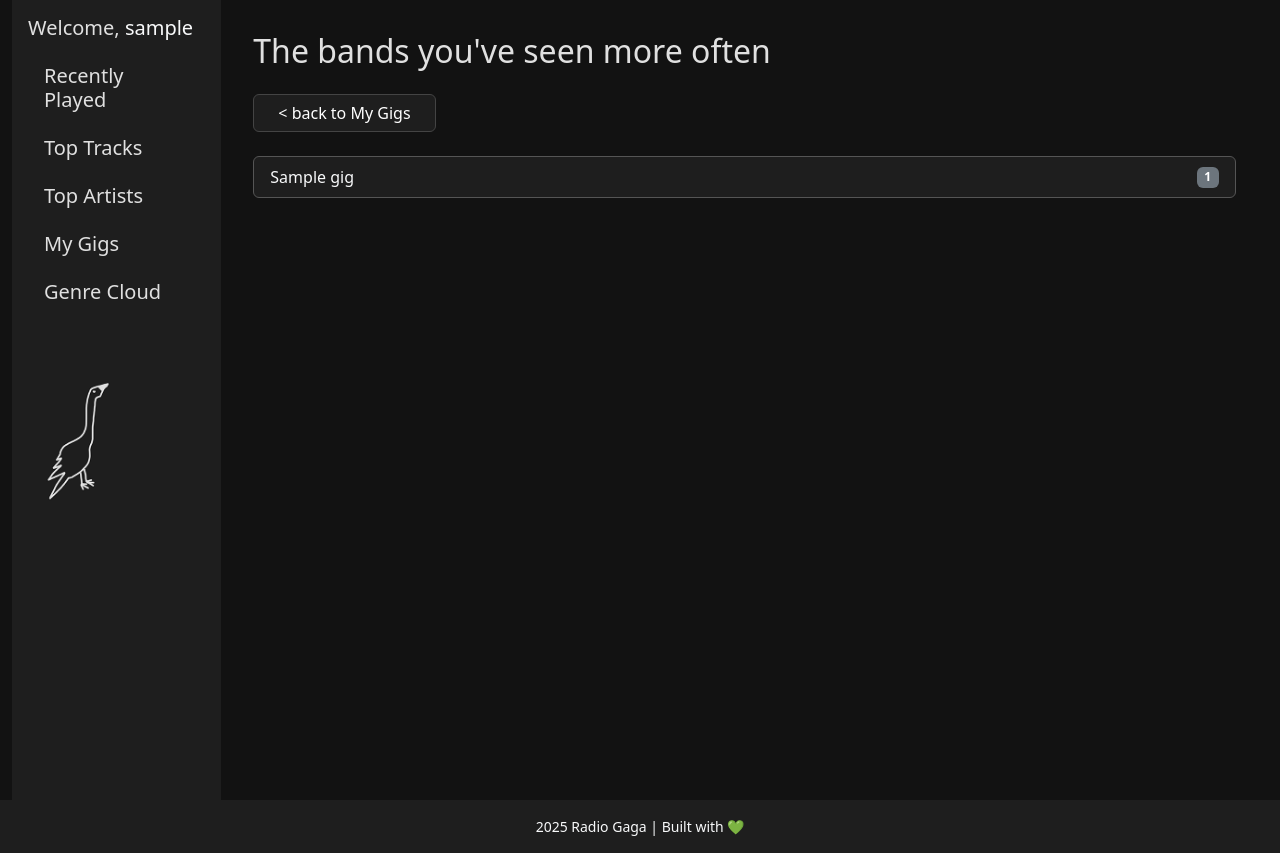
After one commit to Alex-desmod/spotify_app, a Django app: page /my-gigs/most-seen/ in a window 1280 px wide. The commit adds this page. Run offline with Django 5.2, Linux system fonts and the light colour scheme; a user stored in the database is signed in; tables that the repository leaves empty hold one stand-in row (values such as "Sample post").

Commit message:
Most seen added

```diff
--- /dev/null
+++ b/spostats/stats/templates/stats/most_seen.html
@@ -0,0 +1,24 @@
+{% extends "stats/base.html" %}
+{% block title %}The Most Seen Artists{% endblock %}
+
+{% block content %}
+<h2 class="mb-4">The bands you've seen more often</h2>
+
+<!-- Back button -->
+<a href="{% url 'my_gigs' %}" class="btn btn-custom mb-4 d-inline-flex align-items-center">
+    < back to My Gigs
+</a>
+
+{% if top_seen %}
+    <ul class="list-group">
+        {% for artist in top_seen %}
+            <li class="list-group-item bg-dark text-light d-flex justify-content-between align-items-center">
+                <span>{{ artist.artist_name }}</span>
+                <span class="badge bg-secondary">{{ artist.count }}</span>
+            </li>
+        {% endfor %}
+    </ul>
+{% else %}
+    <p>No artists found.</p>
+{% endif %}
+{% endblock %}
--- a/spostats/stats/urls.py
+++ b/spostats/stats/urls.py
@@ -3,13 +3,14 @@ from . import views
 
 urlpatterns = [
     path("", views.dashboard, name="dashboard"),
-    path('setup-connection/', views.spotify_setup, name='spotify_setup'),
+    path("setup-connection/", views.spotify_setup, name='spotify_setup'),
     path("top-tracks/", views.top_tracks, name="top_tracks"),
     path("top-artists/", views.top_artists, name="top_artists"),
     path("my-gigs/", views.my_gigs, name="my_gigs"),
     path("my-gigs/import-setlistfm/", views.import_setlistfm, name="import_setlistfm"),
     path('my-gigs/add/', views.add_gig, name='add_gig'),
     path("my-gigs/<int:gig_id>/edit/", views.edit_gig, name="edit_gig"),
+    path("my-gigs/most-seen/", views.most_seen, name="most_seen"),
     path("genre-cloud/", views.genre_cloud, name="genre_cloud"),
     path("profile/", views.profile_view, name="account_profile"),
     path("artist/<str:artist_id>/", views.artist_detail, name="artist_detail"),
--- a/spostats/stats/views.py
+++ b/spostats/stats/views.py
@@ -1,9 +1,11 @@
 import os
 import random
+
 import requests
 import json
 
 from allauth.socialaccount.models import SocialAccount
+from django.db.models import Count, Max
 from django.shortcuts import render, redirect, get_object_or_404
 from django.contrib.auth.decorators import login_required
 from django.contrib import messages
@@ -293,3 +295,17 @@ def edit_gig(request, gig_id):
         return JsonResponse({"success": True})
 
     return JsonResponse({"success": False, "error": "Invalid request"})
+
+@login_required
+def most_seen(request):
+    profile = request.user.profile
+
+    top_seen = (
+        profile.gigs.values("artist_name")
+        .annotate(
+            count=Count("id"),
+            last_date=Max("event_date")
+        )
+        .order_by("-count", "-last_date")[:10]
+    )
+    return render(request, "stats/most_seen.html", {"top_seen": top_seen})
```
Also changed, not shown: spostats/stats/templates/stats/my_gigs.html (+8 -3 lines).
